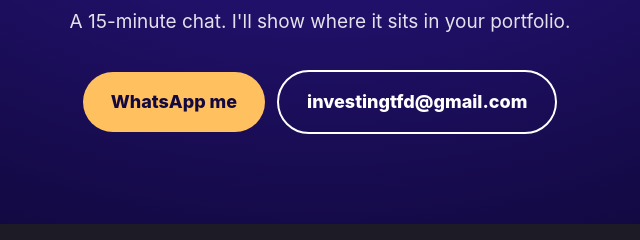
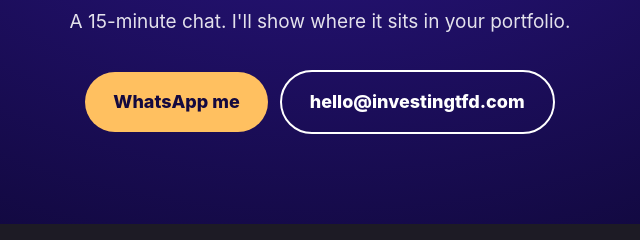
Before and after one commit to investingtfd/sif-tracker, a plain HTML site: page social/motilal-midcap-blog.html in a window 1280 px wide. Shown: the part 7180-7420 px from the top of the page, 320-960 px from the left. Drawn offline with Linux system fonts and the light colour scheme.

Commit message:
Update email

```diff
--- a/social/motilal-midcap-blog.html
+++ b/social/motilal-midcap-blog.html
@@ -123,7 +123,7 @@ footer{background:#05030F;color:#fff;padding:34px 0 50px;font-size:13px;opacity:
 <div class="q"><b>3</b>Does my time horizon (5+ years) fit a midcap fund's ups and downs?</div></div></section>
 
 <div class="cta"><div class="wrap rv"><div class="eb">Holding this fund?</div><h2 style="margin-top:12px">Let's look at it <em>together.</em></h2><p class="lead">A 15-minute chat. I'll show where it sits in your portfolio.</p>
-<a class="btn b1" href="https://wa.me/351932196874">WhatsApp me</a><a class="btn b2" href="mailto:investingtfd@gmail.com">investingtfd@gmail.com</a></div></div>
+<a class="btn b1" href="https://wa.me/351932196874">WhatsApp me</a><a class="btn b2" href="mailto:hello@investingtfd.com">hello@investingtfd.com</a></div></div>
 <footer><div class="wrap"><b>Ashish Jain · AMFI Registered Mutual Fund Distributor · ARN-294841 · Delhi NCR, India · investingtfd.com</b><br>Mutual fund investments are subject to market risks, read all scheme related documents carefully. Motilal Oswal Mutual Fund · SEBI Reg. No. MF/063/09/04. Past performance may or may not be sustained. Fund figures use Regular plan AMFI NAVs; the index comparison uses the Nifty Midcap 150 index fund NAV as a proxy, not the TRI. Portfolio weights are from Motilal Oswal MF factsheets (31 Jan and 30 Oct 2026). This is information, not investment advice.</div></footer>
 <script>
 var io=new IntersectionObserver(function(es){es.forEach(function(e){if(e.isIntersecting){e.target.classList.add('in');io.unobserve(e.target)}})},{threshold:.15});
```
